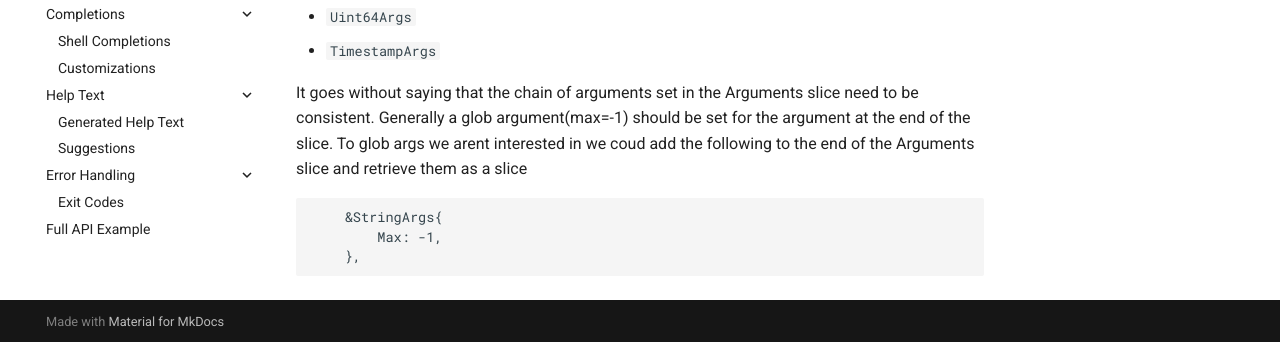
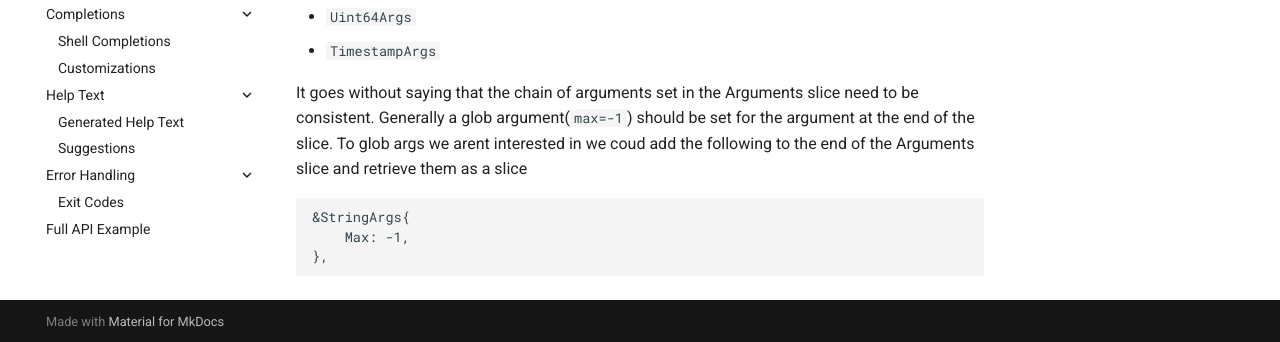
Before and after one commit to urfave/cli, an MkDocs documentation site: the page built from docs/v3/examples/arguments/advanced.md, in a window 1280 px wide and 900 px high, scrolled down 3692 px. Shown: the part 555-897 px from the top of the window. Built offline with MkDocs 1.6.1 and Material for MkDocs 9.7.7, drawn with Linux system fonts in a browser that asks for light colours; comment, search, counter and statistics services are not loaded; some of the changed text lies outside the part shown.

Commit message:
Cleanup docs

````diff
--- a/docs/v3/examples/arguments/advanced.md
+++ b/docs/v3/examples/arguments/advanced.md
@@ -214,11 +214,11 @@ Following multi value arguments are supported
 - `TimestampArgs`
 
 It goes without saying that the chain of arguments set in the Arguments slice need to be consistent. Generally a glob
-argument(max=-1) should be set for the argument at the end of the slice. To glob args we arent interested in we coud add
+argument(`max=-1`) should be set for the argument at the end of the slice. To glob args we arent interested in we coud add
 the following to the end of the Arguments slice and retrieve them as a slice
 
 ```
-	&StringArgs{
-		Max: -1,
-	},
+&StringArgs{
+	Max: -1,
+},
 ```
````
Also changed, not shown: other parts of docs/v3/examples/arguments/advanced.md (+6 -6 lines), docs/v3/examples/flags/basics.md (+1 -1 lines), docs/v3/examples/flags/value-sources.md (+3 -1 lines).
